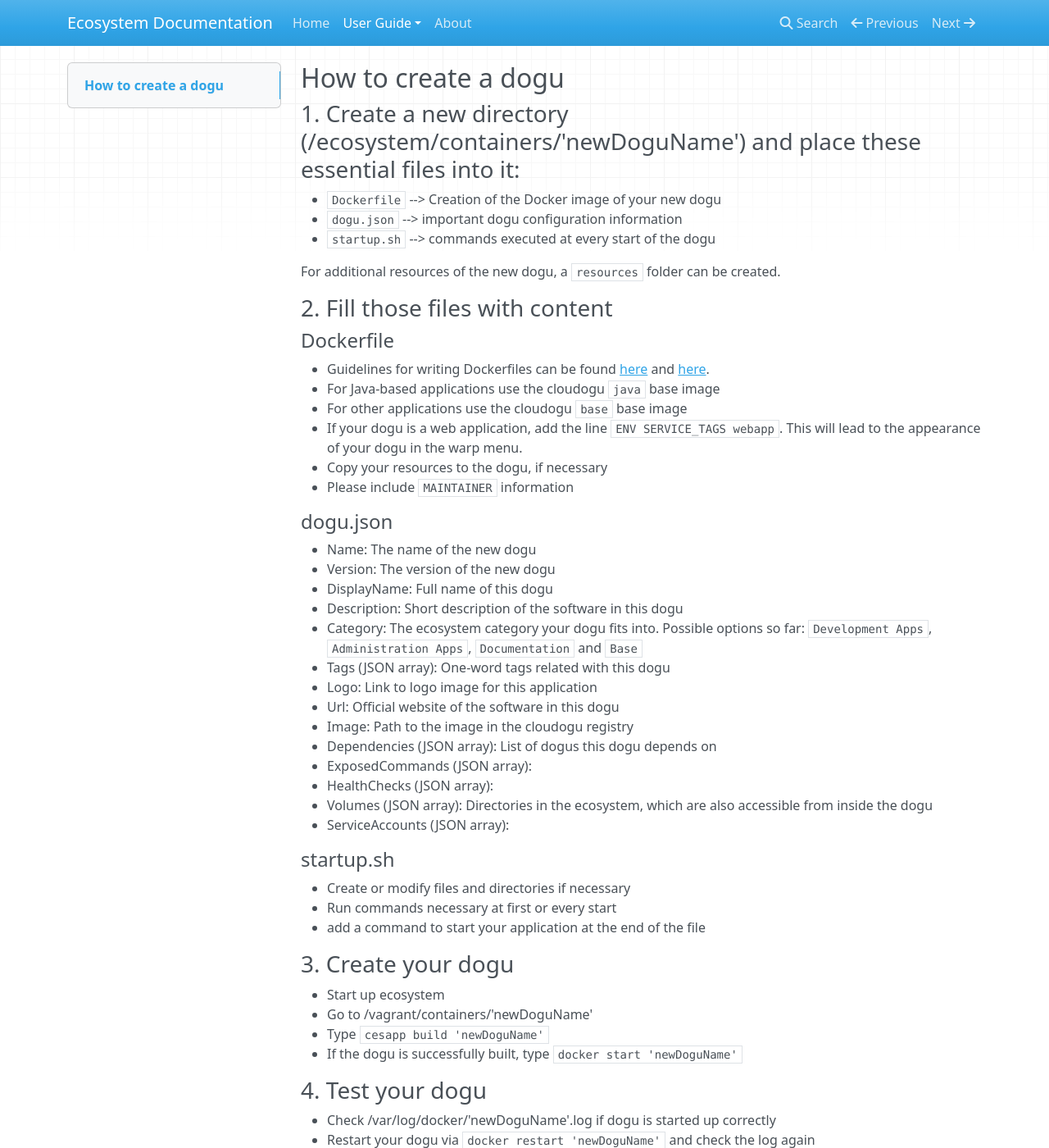
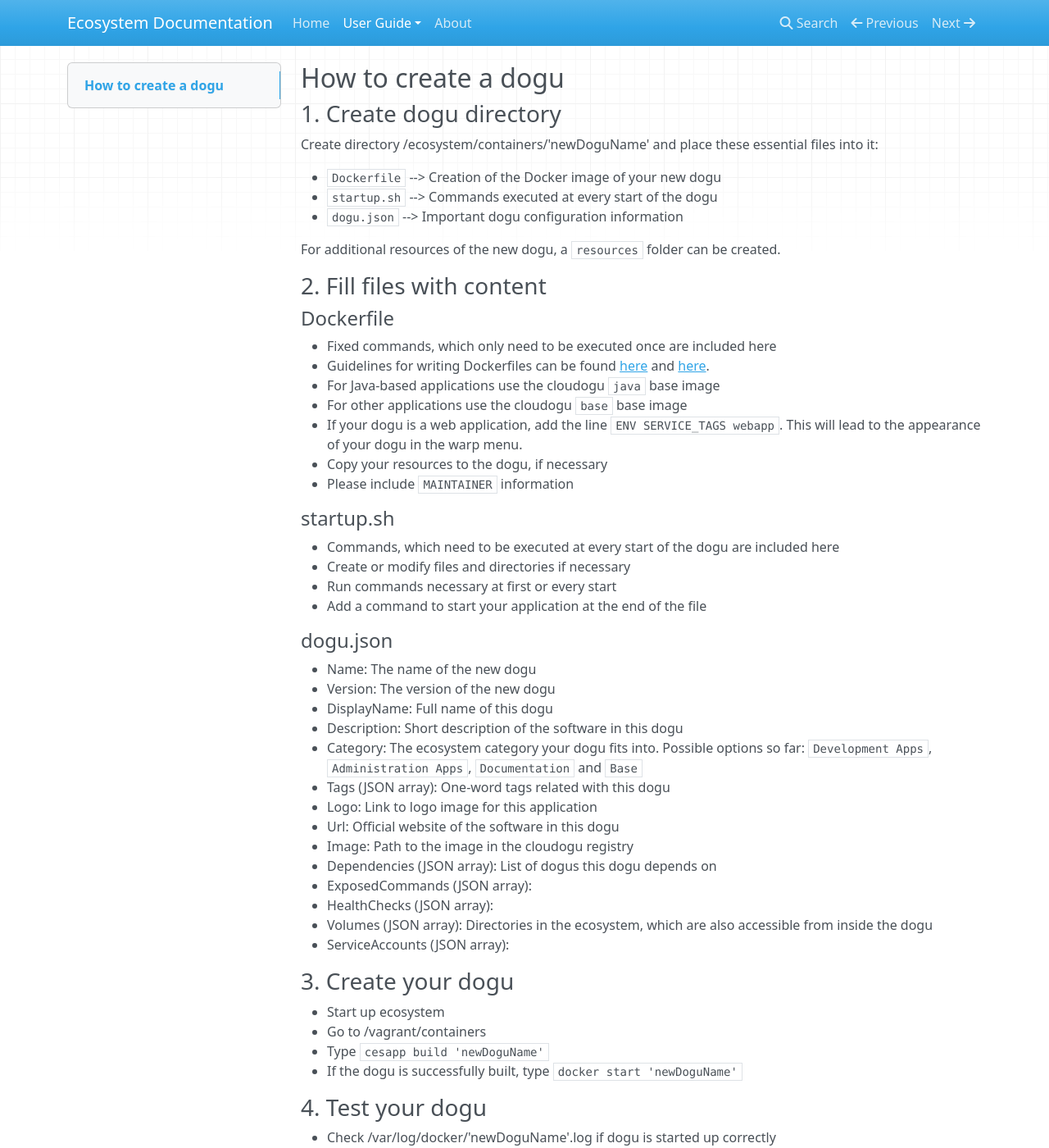
Before and after one commit to cloudogu/ecosystem, an MkDocs documentation site: the page built from docs/docs/user-guide/dogu-creation.md, in a window 1280 px wide and 1400 px high. Shown: the whole window at 82% size. Built offline with MkDocs 1.6.1, drawn with Linux system fonts in a browser that asks for light colours; nearby versions of some CDN libraries; old or Windows-style settings are respelled for this version of MkDocs; some of the changed text lies outside the part shown.

Commit message:
Updated dogu creation documentation

```diff
--- a/docs/docs/user-guide/dogu-creation.md
+++ b/docs/docs/user-guide/dogu-creation.md
@@ -1,18 +1,27 @@
 ## How to create a dogu
-### 1. Create a new directory (/ecosystem/containers/'newDoguName') and place these essential files into it:
+### 1. Create dogu directory
+Create directory /ecosystem/containers/'newDoguName' and place these essential files into it:
+
  * `Dockerfile` --> Creation of the Docker image of your new dogu
- * `dogu.json` --> important dogu configuration information
- * `startup.sh` --> commands executed at every start of the dogu
+ * `startup.sh` --> Commands executed at every start of the dogu
+ * `dogu.json` --> Important dogu configuration information
 
 For additional resources of the new dogu, a `resources` folder can be created.
-### 2. Fill those files with content
+### 2. Fill files with content
 #### Dockerfile
+ * Fixed commands, which only need to be executed once are included here
  * Guidelines for writing Dockerfiles can be found [here](https://docs.docker.com/engine/reference/builder/) and [here](https://docs.docker.com/engine/userguide/eng-image/dockerfile_best-practices/).
  * For Java-based applications use the cloudogu `java` base image
  * For other applications use the cloudogu `base` base image
  * If your dogu is a web application, add the line `ENV SERVICE_TAGS webapp`. This will lead to the appearance of your dogu in the warp menu.
  * Copy your resources to the dogu, if necessary
  * Please include `MAINTAINER` information
+
+#### startup.sh
+ * Commands, which need to be executed at every start of the dogu are included here
+ * Create or modify files and directories if necessary
+ * Run commands necessary at first or every start
+ * Add a command to start your application at the end of the file
 
 #### dogu.json
  * Name: The name of the new dogu
@@ -30,18 +39,13 @@ For additional resources of the new dogu, a `resources` folder can be created.
  * Volumes (JSON array): Directories in the ecosystem, which are also accessible from inside the dogu
  * ServiceAccounts (JSON array):
 
-#### startup.sh
- * Create or modify files and directories if necessary
- * Run commands necessary at first or every start
- * add a command to start your application at the end of the file
-
 ### 3. Create your dogu
  * Start up ecosystem
- * Go to /vagrant/containers/'newDoguName'
+ * Go to /vagrant/containers
  * Type `cesapp build 'newDoguName'`
  * If the dogu is successfully built, type `docker start 'newDoguName'`
 
 ### 4. Test your dogu
  * Check /var/log/docker/'newDoguName'.log if dogu is started up correctly
  * Restart your dogu via `docker restart 'newDoguName'` and check the log again
- * Make sure all bash scripts comply to the [guideline](bash-guideline.md)
+ * Make sure all bash scripts comply with the [guideline](bash-guideline.md)
```
